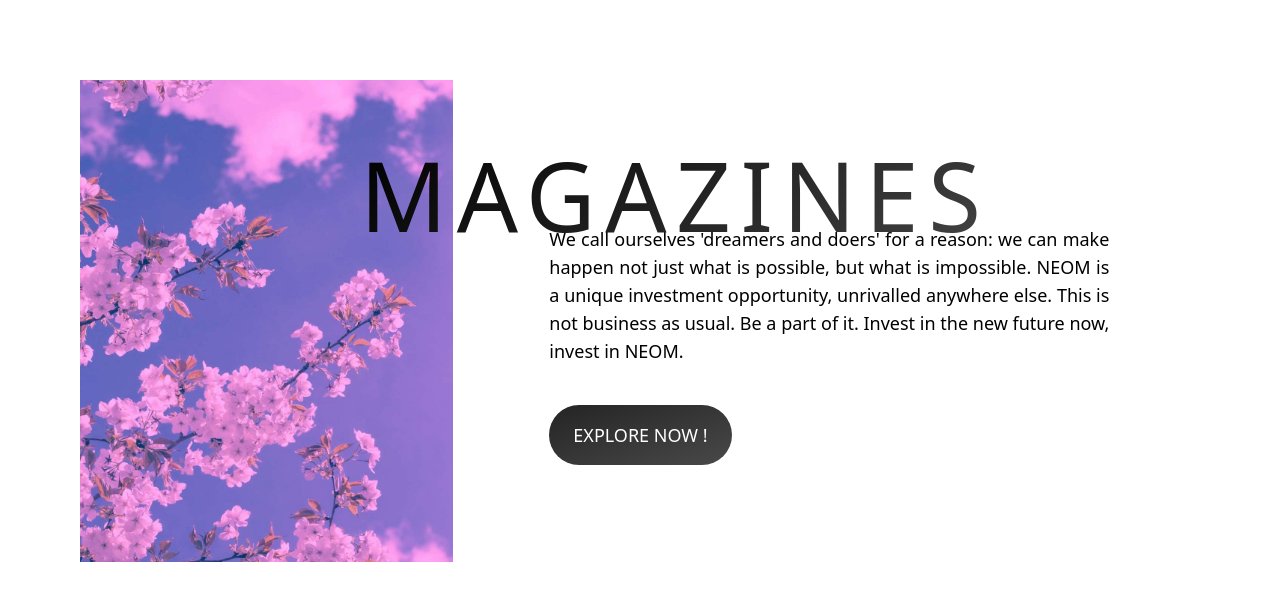
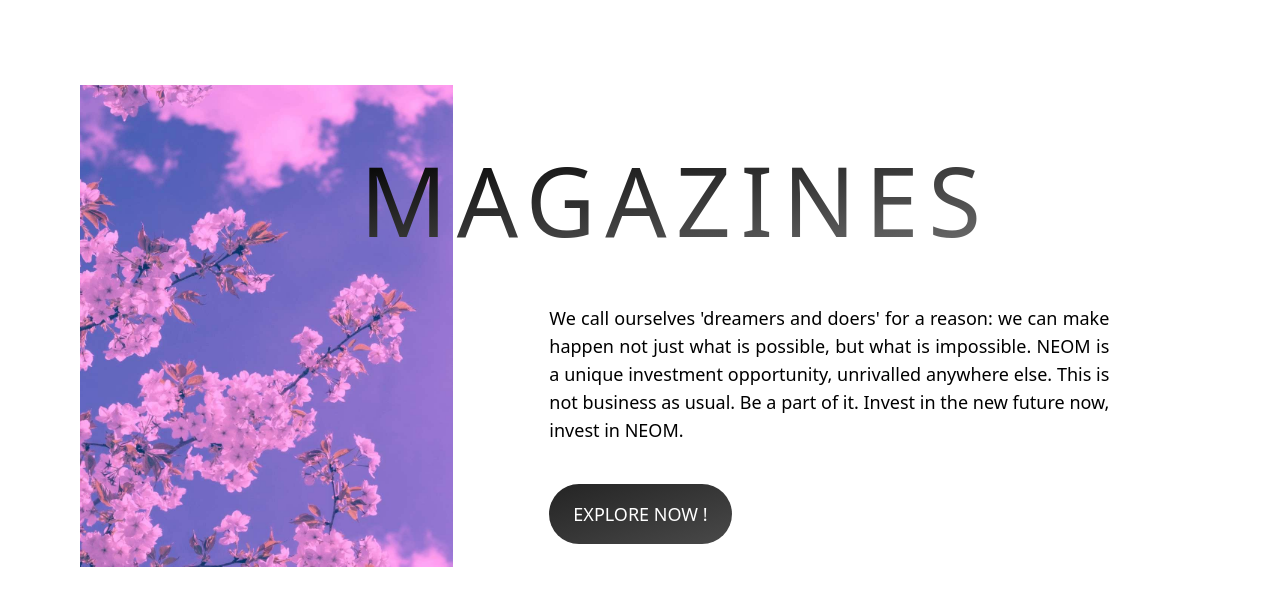
Before and after one commit to Student-Recreation-Center-CSE-RKV/De-Lit-Client, a Next.js app: page / in a window 1280 px wide. Shown: the top 606 px of the page. Built offline with nearby package versions, Linux system fonts and the light colour scheme.

Commit message:
fix: use max-md for mobile-only classes

```diff
--- a/components/Block.jsx
+++ b/components/Block.jsx
@@ -3,14 +3,14 @@
 
 export default function Block() {
   return (
-    <div className="flex md:flex-row lg:space-x-24 m-20 items-center flex-col md:space-x-10 space-y-12">
+    <div className="flex md:flex-row lg:space-x-24 m-20 items-center flex-col md:space-x-10 max-md:space-y-12">
       <div className="relative md:w-1/3 flex flex-col items-center text-center">
           <img className="w-2/3 md:object-cover md:w-full md:h-full" src="mag.jpg" alt="" />
-          <span className="absolute -bottom-6 text-5xl md:top-[calc(14%)] md:left-3/4 lg:text-8xl md:text-5xl tracking-widest bg-gradient-to-br from-black to-colorC bg-clip-text text-transparent">MAGAZINES </span>
+          <span className="absolute max-md:-bottom-6 text-5xl md:top-[calc(14%)] md:left-3/4 lg:text-8xl md:text-5xl tracking-widest bg-gradient-to-br from-black to-colorC bg-clip-text text-transparent">MAGAZINES </span>
       </div>
       <div className="md:w-3/6 mb-7 mt-[20%] text-center md:text-justify">
           <p className="lg:text-lg md:text-sm">We call ourselves 'dreamers and doers' for a reason: we can make happen not just what is possible, but what is impossible. NEOM is a unique investment opportunity, unrivalled anywhere else. This is not business as usual. Be a part of it. Invest in the new future now, invest in NEOM.</p>
-          <Link href="/magazines"><button className="bg-gradient-to-br from-colorA to-colorB hover:from-black hover:to-colorB text-white lg:py-4 lg:px-6 md:py-2 md:px-3 lg:text-lg md:text-sm rounded-full mt-10 px-3 py-2 ">EXPLORE NOW ! </button></Link>
+          <button className="bg-gradient-to-br from-colorA to-colorB hover:from-black hover:to-colorB text-white lg:py-4 lg:px-6 md:py-2 md:px-3 lg:text-lg md:text-sm rounded-full mt-10 px-3 py-2">EXPLORE NOW !</button>
       </div>
     </div>
   )
```
